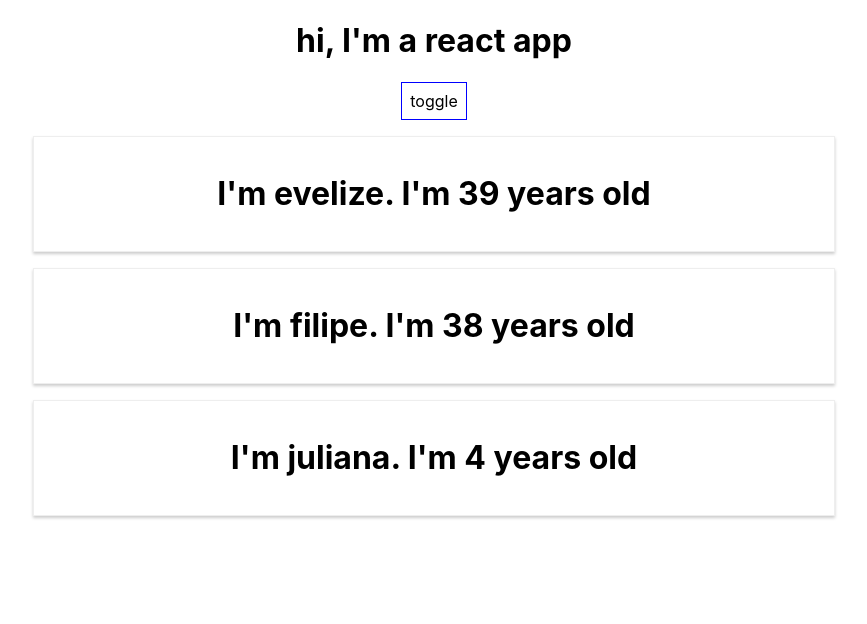
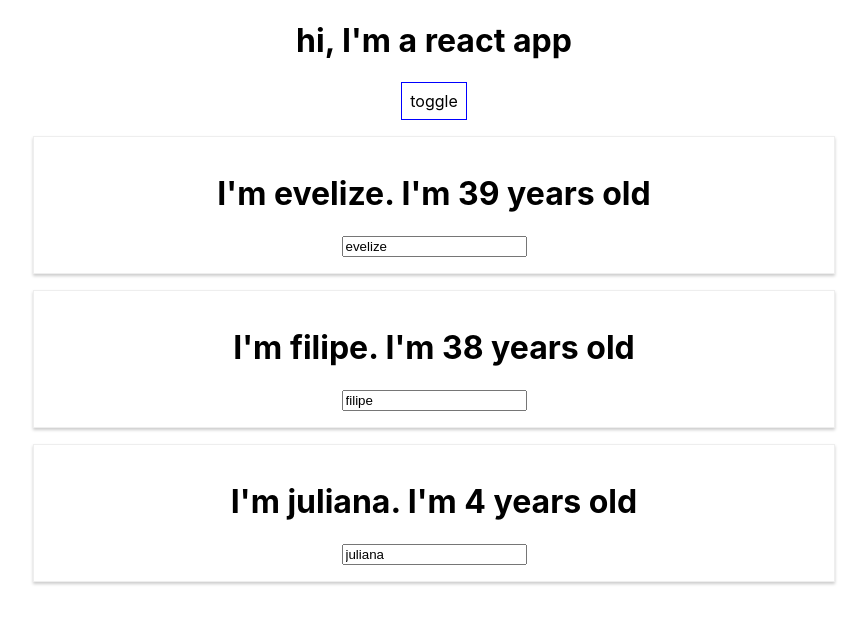
Before and after one commit to ninrod/react-cra, a React (Create React App) app: page / in a window 1280 px wide. Both pictures are taken after a click on the button "toggle". Shown: the top 624 px of the page, without its empty margins (206-1073 px from the left). Built offline with nearby package versions, Linux system fonts and the light colour scheme.

Commit message:
implement multiple inputs with onChange listeners

```diff
--- a/src/App.js
+++ b/src/App.js
@@ -20,6 +20,15 @@ class App extends Component {
     this.setState({persons: ps});
   };
 
+  nameChangedHandler = (event, id) => {
+    const i = this.state.persons.findIndex(p => p.id === id);
+    const p = {...this.state.persons[i] };
+    p.name = event.target.value;
+    const ps = [...this.state.persons];
+    ps[i] = p;
+    this.setState({persons: ps});
+  };
+
   render() {
     const style = {
       backgroundColor: 'white',
@@ -37,7 +46,13 @@ class App extends Component {
           {this.state.persons.map(
             (p, i) => {
               return (
-                <Person key={p.id} age={p.age} name={p.name} click={ () => this.deleteHander(i) }/>
+                <Person
+                  key={p.id}
+                  age={p.age}
+                  name={p.name}
+                  click={ () => this.deleteHander(i) }
+                  change={ event => this.nameChangedHandler(event, p.id) }
+                />
               );
             }
           )}
--- a/src/Person/Person.js
+++ b/src/Person/Person.js
@@ -7,6 +7,7 @@ const person = (props) => {
     <div className="Person" onClick={props.click}>
       <h1>I'm {props.name}. I'm {props.age} years old</h1>
       <p>{props.children}</p>
+      <input onChange={props.change} value={props.name}/>
     </div>
   );
 };
```
